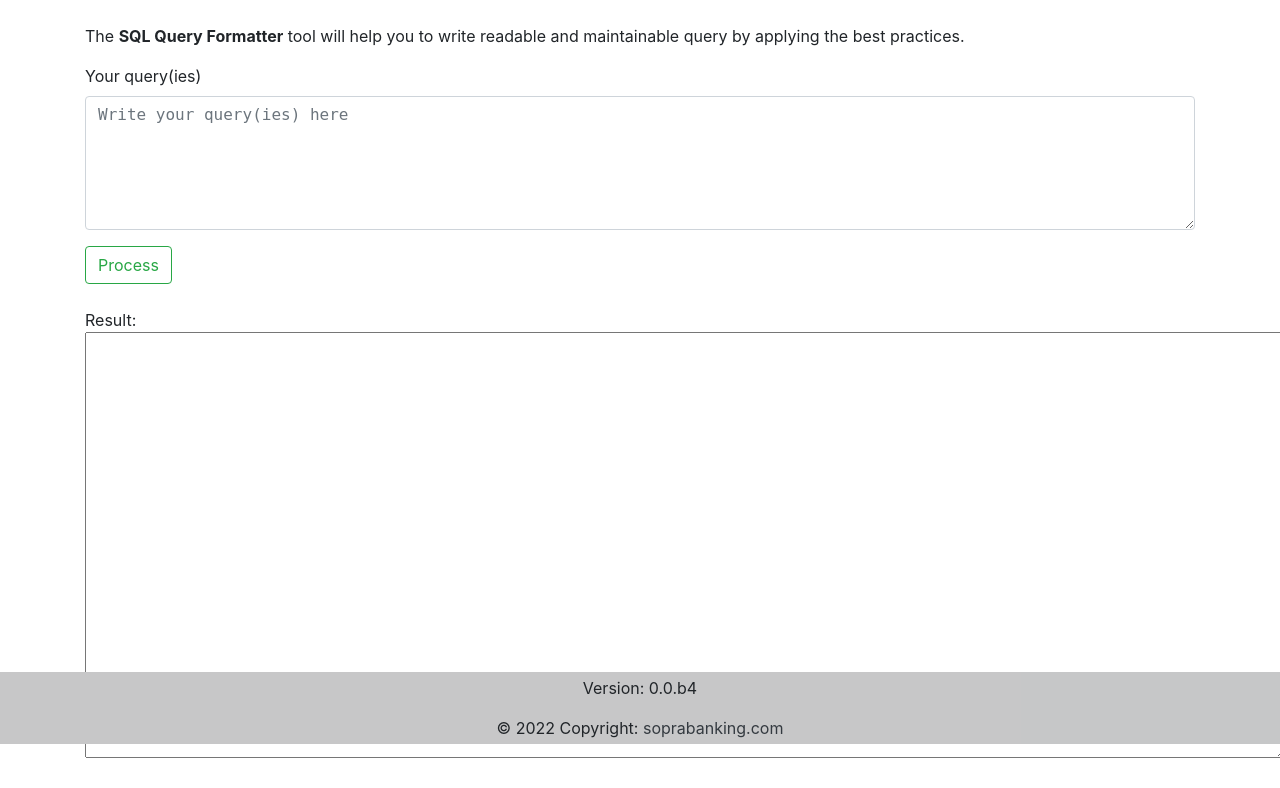
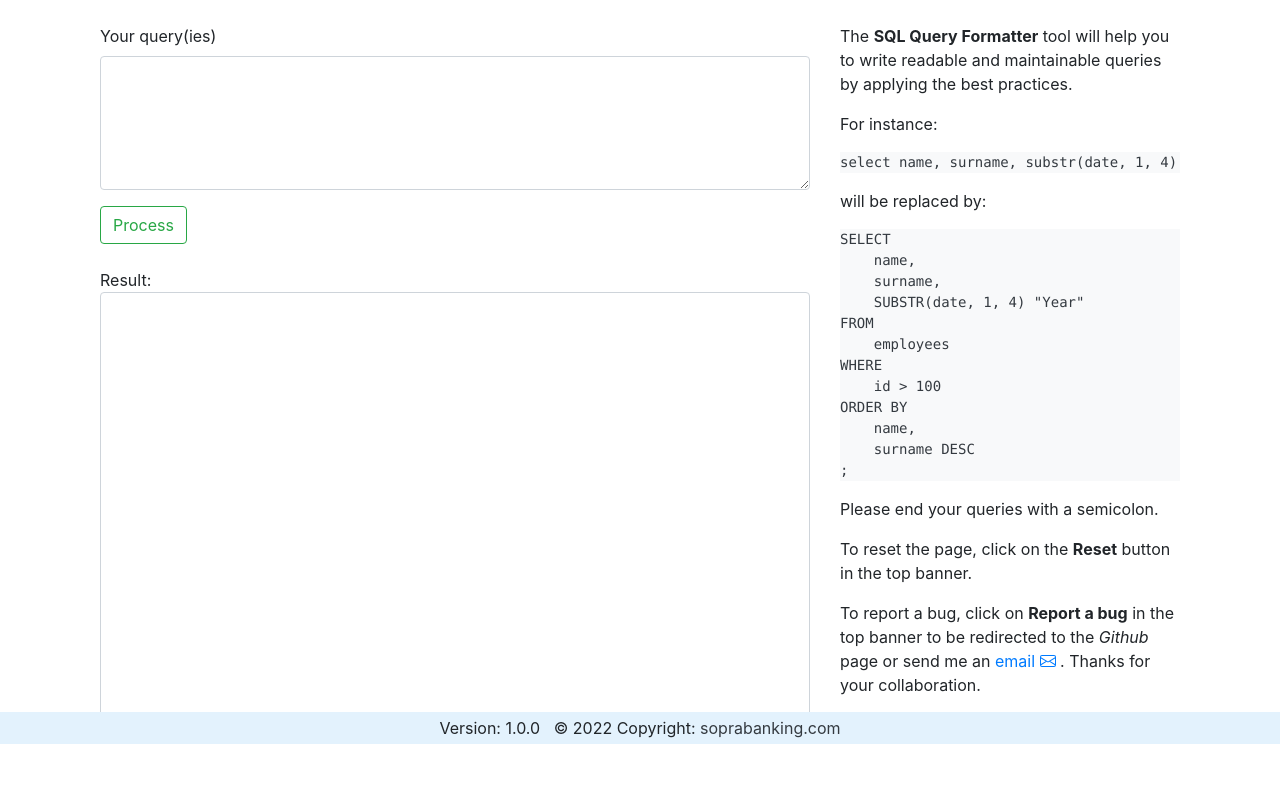
Before and after one commit to owertz/sql_tools, a Flask app: page /queryformatter in a window 1280 px wide. Shown: the part 56-844 px from the top of the page. After the commit the page ends 800 px from the top, so only its background shows below. Run offline with Flask 2, Linux system fonts and the light colour scheme; some libraries are stand-ins or nearby versions.

Commit message:
Update the front for v1.0.0

```diff
--- a/sql_tools/templates/base.html
+++ b/sql_tools/templates/base.html
@@ -27,10 +27,10 @@
         </div>
         <footer class="fixed-bottom bg-light text-center text-lg-start">
             <!-- Copyright -->
-        <div class="text-center p-1" style="background-color: rgba(0, 0, 0, 0.2)">
-            <p>Version: 0.0.b4</p>
+            <div class="text-center p-1" style="background-color: #e3f2fd;">
+                Version: 1.0.0 &nbsp
                 © 2022 Copyright:
-            <a class="text-dark" href="https://soprabanking.com/">soprabanking.com</a>
+                <a class="text-dark" href="https://www.soprabanking.com/" target="_blank">soprabanking.com</a>
             </div>
         </footer>
 
--- a/sql_tools/templates/sqlqueryformatter.html
+++ b/sql_tools/templates/sqlqueryformatter.html
@@ -21,14 +21,33 @@
 
 {% block content %}
 <br/>
-<p>The <strong>SQL Query Formatter</strong> tool will help you to write readable and maintainable query by applying the best practices.</p>
-<!--p>Write your SQL query(ies) here and press submit.<br/></p-->
-
-<!-- FIXME: to add in a right-side column
-<p>For instance, avoid:</p>
-<pre class="pre-scrollable">select name, surname, substr(date, 1, 4) "Year" from employees where id>100 order by name asc, surname desc;</pre>
-<p>but prefer:</p>
-<pre class="pre-scrollable">SELECT
+<div class="container-fluid">
+    <div class="row">
+        <div class="col-8">
+            <form method="post">
+                <div class="form-group">
+                    <label for="content">Your query(ies)</label>
+                    <textarea name="content" placeholder="Write your query(ies) here" rows="5" style="font-family: monospace"
+                            class="form-control">{{ request.form['content'] }}
+                    </textarea>
+                </div>
+                <button class="btn btn-outline-success my-2 my-sm-0" type="submit">Process</button>
+                <br/>
+                <br/>
+                Result:
+                <br/>
+                <textarea name="result" rows="20" cols="100" style="font-family: monospace; font-size:14px; color:#24788F" class="form-control">
+{{ myquery }}
+                </textarea>
+            </form>
+            <br/>
+        </div>
+        <div class="col-4">
+            <p>The <strong>SQL Query Formatter</strong> tool will help you to write readable and maintainable queries by applying the best practices.</p>
+            <p>For instance:</p>
+            <pre class="bg-light text-dark">select name, surname, substr(date, 1, 4) "Year" from employees where id>100 order by name, surname desc;</pre>
+            <p>will be replaced by:</p>
+            <pre class="bg-light text-dark">SELECT
     name,
     surname,
     SUBSTR(date, 1, 4) "Year"
@@ -37,21 +56,30 @@ FROM
 WHERE
     id > 100
 ORDER BY
-    name asc,
+    name,
     surname DESC
-;
-</pre>
--->
+;           </pre>
+            <p>Please end your queries with a semicolon.</p>
+            <p>To reset the page, click on the <strong>Reset</strong> button in the top banner.</p>
+            <p>To report a bug, click on <strong>Report a bug</strong> in the top banner to be redirected to the <em>Github</em> page or send me an
+                <a href="mailto:olivier.wertz@soprabanking.com?subject=[SQL Query Formatter] Report a bug" class="text-decoration-none">email
+                    <svg xmlns="http://www.w3.org/2000/svg" width="16" height="16" fill="currentColor" class="bi bi-envelope" viewBox="0 2 16 16">
+                        <path d="M0 4a2 2 0 0 1 2-2h12a2 2 0 0 1 2 2v8a2 2 0 0 1-2 2H2a2 2 0 0 1-2-2V4Zm2-1a1 1 0 0 0-1 1v.217l7 4.2 7-4.2V4a1 1 0 0 0-1-1H2Zm13 2.383-4.708 2.825L15 11.105V5.383Zm-.034 6.876-5.64-3.471L8 9.583l-1.326-.795-5.64 3.47A1 1 0 0 0 2 13h12a1 1 0 0 0 .966-.741ZM1 11.105l4.708-2.897L1 5.383v5.722Z"></path>
+                    </svg>
+                </a>
+              . Thanks for your collaboration.</p>
+        </div>
+    </div>
+</div>
 
+
+<!--
 <form method="post">
     <div class="form-group">
         <label for="content">Your query(ies)</label>
         <textarea name="content" placeholder="Write your query(ies) here" rows="5" cols="136" style="font-family: monospace"
                   class="form-control">{{ request.form['content'] }}</textarea>
     </div>
-    <!--div class="form-group">
-        <button type="submit" class="btn btn-primary">Submit</button>
-    </div-->
     <button class="btn btn-outline-success my-2 my-sm-0" type="submit">Process</button>
     <br/>
     <br/>
@@ -61,4 +89,5 @@ ORDER BY
         </textarea>
 </form>
 <br/>
+-->
 {% endblock %}
```
Lines whose indentation alone changed are shown as unchanged.
